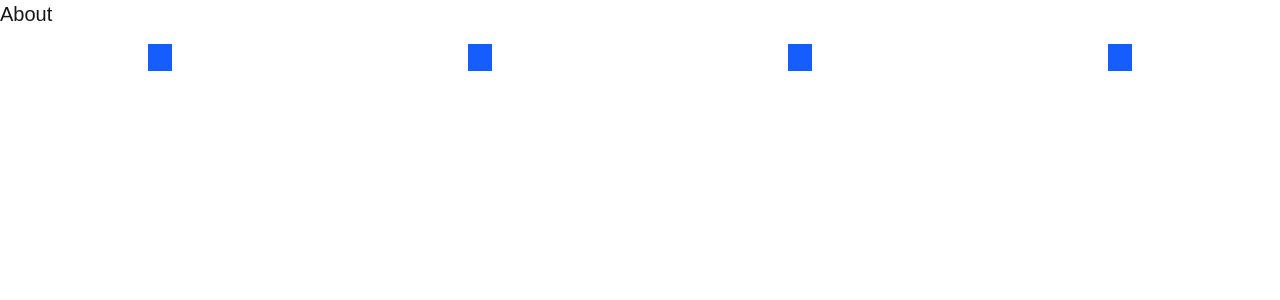
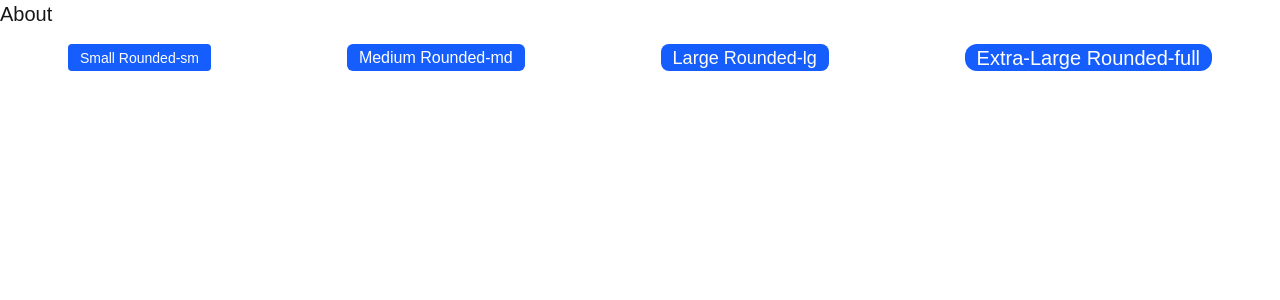
Before and after one commit to Kaydev-cmd/alx-project-0x02-setup, a Next.js app in the folder alx-project-0x02/: page /about in a window 1280 px wide. Shown: the top 300 px of the page. Built offline with nearby package versions, Linux system fonts and the light colour scheme.

Commit message:
refactor: refactor Button usage to pass nested styles prop with shape variants

```diff
--- a/alx-project-0x02/pages/about.tsx
+++ b/alx-project-0x02/pages/about.tsx
@@ -1,17 +1,26 @@
+import React from "react";
 import Button from "@/components/common/Button";
-import React from "react";
 
 const about: React.FC = () => {
   return (
     <div className="text-xl font-extralight">
       <h1>About</h1>
       <div className="flex justify-around items-center mt-4">
-        <Button title="Small Rounded-sm" styles="text-sm rounded-sm" />
-        <Button title="Medium Rounded-md" styles="text-base rounded-md" />
-        <Button title="Large Rounded-lg" styles="text-lg rounded-lg" />
         <Button
-          title="Extra-Large Rounded-full"
-          styles="text-xl rounded-full"
+          size="Small Rounded-sm"
+          styles={{ shape: "text-sm rounded-sm" }}
+        />
+        <Button
+          size="Medium Rounded-md"
+          styles={{ shape: "text-base rounded-md" }}
+        />
+        <Button
+          size="Large Rounded-lg"
+          styles={{ shape: "text-lg rounded-lg" }}
+        />
+        <Button
+          size="Extra-Large Rounded-full"
+          styles={{ shape: "text-xl rounded-xl" }}
         />
       </div>
     </div>
```
